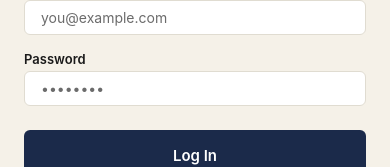
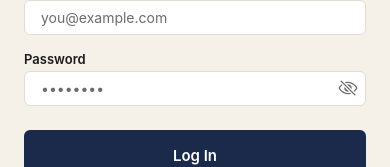
Before and after one commit to Chuzpar/PageTurn-App-Frontend, a React Native app: screen /Cart in a window 390 px wide. Shown: the part 312-479 px from the top of the page. Built offline with nearby package versions, Linux system fonts and the light colour scheme.

Commit message:
feat: add show/hide password toggle to Field component

```diff
--- a/src/components/UI.js
+++ b/src/components/UI.js
@@ -1,5 +1,6 @@
-import React from "react";
+import React, { useState } from "react";
 import { View, Text, TextInput, TouchableOpacity, ActivityIndicator, StyleSheet } from "react-native";
+import { Ionicons } from "@expo/vector-icons";
 import { colors, spacing, radii, font } from "../theme";
 
 /**
@@ -15,15 +16,33 @@ export function Card({ children, style }) {
   return <View style={[styles.card, style]}>{children}</View>;
 }
 
-export function Field({ label, style, ...inputProps }) {
+export function Field({ label, style, secureTextEntry, ...inputProps }) {
+  const [hidden, setHidden] = useState(!!secureTextEntry);
+
   return (
     <View style={styles.fieldContainer}>
       {label ? <Text style={styles.fieldLabel}>{label}</Text> : null}
-      <TextInput
-        style={[styles.input, style]}
-        placeholderTextColor={colors.textMuted}
-        {...inputProps}
-      />
+      <View style={styles.inputWrapper}>
+        <TextInput
+          style={[styles.input, secureTextEntry && styles.inputWithIcon, style]}
+          placeholderTextColor={colors.textMuted}
+          secureTextEntry={secureTextEntry ? hidden : false}
+          {...inputProps}
+        />
+        {secureTextEntry ? (
+          <TouchableOpacity
+            style={styles.eyeButton}
+            onPress={() => setHidden((h) => !h)}
+            hitSlop={{ top: 8, bottom: 8, left: 8, right: 8 }}
+          >
+            <Ionicons
+              name={hidden ? "eye-off-outline" : "eye-outline"}
+              size={20}
+              color={colors.textMuted}
+            />
+          </TouchableOpacity>
+        ) : null}
+      </View>
     </View>
   );
 }
@@ -102,6 +121,19 @@ const styles = StyleSheet.create({
   },
   fieldContainer: {
     marginBottom: spacing.md,
+  },
+  inputWrapper: {
+    position: "relative",
+    justifyContent: "center",
+  },
+  inputWithIcon: {
+    paddingRight: 40,
+  },
+  eyeButton: {
+    position: "absolute",
+    right: spacing.sm,
+    height: "100%",
+    justifyContent: "center",
   },
   fieldLabel: {
     fontSize: 13,
```
